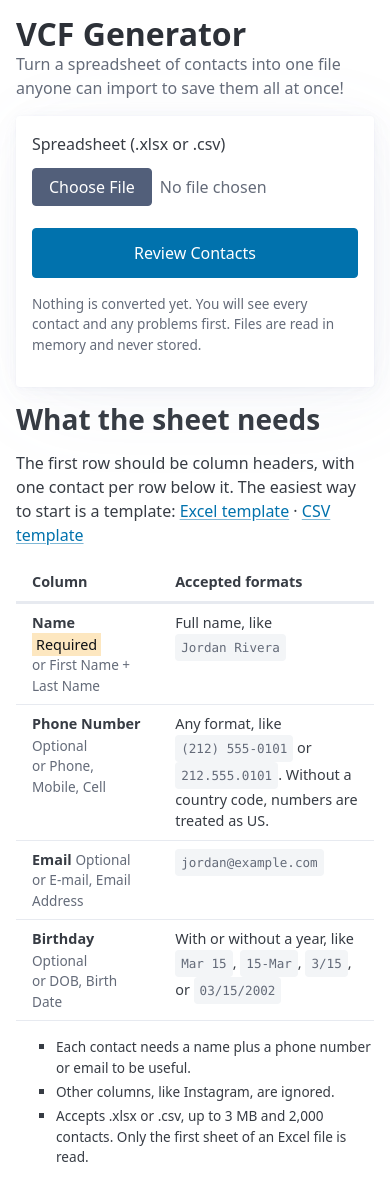
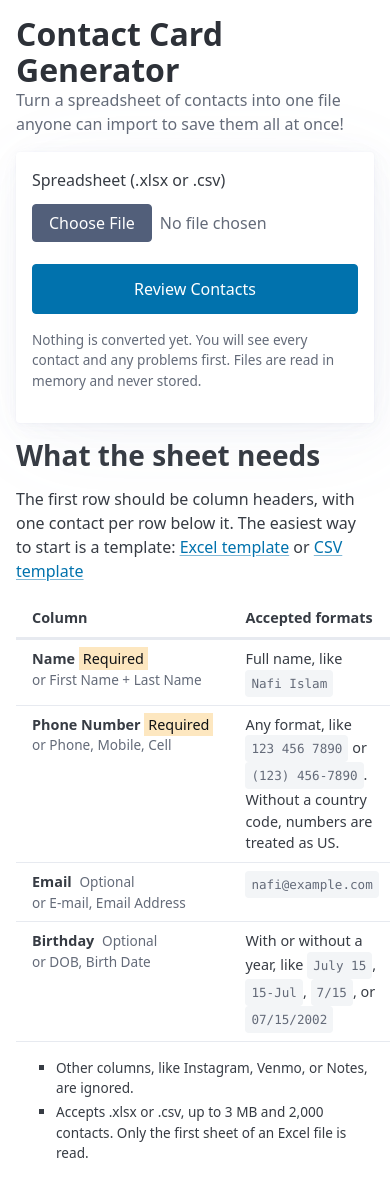
Before and after one commit to nafi-islam/vcf-generator, a Flask app: page / in a window 390 px wide. After the commit the page ends 1158 px from the top, so only its background shows below. Run offline with Flask 3, Linux system fonts and the light colour scheme; some libraries are stand-ins or nearby versions.

Commit message:
require phone numbers and rename to contact card generator

```diff
--- a/vcfcore/models.py
+++ b/vcfcore/models.py
@@ -72,4 +72,4 @@ class Contact:
 
 
 class TableError(Exception):
-    """A problem with the whole file, such as an unreadable file or a missing Name column."""
+    """A problem with the whole file, such as an unreadable file or a missing Name or Phone Number column."""
--- a/vcfcore/validate.py
+++ b/vcfcore/validate.py
@@ -79,11 +79,11 @@ def _clean_one(record: dict) -> Contact:
         contact.add(ERROR, "Name is blank.", "first")
 
     contact.phone = _clean_phone(record.get("phone"), contact)
+    if not contact.phone:
+        contact.add(ERROR, "Phone number is blank.", "phone")
+
     contact.email = _clean_email(record.get("email"), contact)
     contact.birthday, contact.birthday_text = _clean_birthday(record.get("birthday"), contact)
-
-    if contact.full_name and not contact.phone and not contact.email:
-        contact.add(WARNING, "No phone or email, so the contact will only have a name.")
     return contact
 
 
--- a/webapp/templates/base.html
+++ b/webapp/templates/base.html
@@ -4,15 +4,19 @@
   <meta charset="utf-8">
   <meta name="viewport" content="width=device-width, initial-scale=1">
   <meta name="color-scheme" content="light dark">
-  <title>{% block title %}VCF Generator{% endblock %}</title>
+  <title>{% block title %}Contact Card Generator{% endblock %}</title>
   <link rel="stylesheet" href="https://cdn.jsdelivr.net/npm/@picocss/pico@2/css/pico.min.css">
   <style>
     main { padding-top: 1.5rem; }
     .muted { color: var(--pico-muted-color); }
     .small { font-size: 0.85rem; }
+    .nowrap { white-space: nowrap; }
     table.columns { font-size: 0.9rem; }
     table.columns td { vertical-align: top; }
     table.columns td:first-child { width: 40%; }
+    /* keep a column name and its tag on one line, like "Phone Number  Required" */
+    table.columns .field { white-space: nowrap; }
+    table.columns .tag { font-size: 0.85rem; color: var(--pico-muted-color); padding: 0 0.25rem; }
 
     /* review table: every cell is an input that looks like plain text until focused */
     table.review { font-size: 0.9rem; }
--- a/webapp/templates/index.html
+++ b/webapp/templates/index.html
@@ -3,7 +3,7 @@
 
 {% block content %}
 <hgroup>
-  <h1>VCF Generator</h1>
+  <h1>Contact Card Generator</h1>
   <p>Turn a spreadsheet of contacts into one file anyone can import to save them all at once!</p>
 </hgroup>
 
@@ -35,7 +35,7 @@
     The first row should be column headers, with one contact per row below it.
     The easiest way to start is a template:
     {# url_for('static', ...) builds the url of a file in the static folder, here public/ #}
-    <a href="{{ url_for('static', filename='contacts_template.xlsx') }}">Excel template</a> ·
+    <a href="{{ url_for('static', filename='contacts_template.xlsx') }}">Excel template</a> or
     <a href="{{ url_for('static', filename='contacts_template.csv') }}">CSV template</a>
   </p>
 
@@ -46,38 +46,37 @@
     <tbody>
       <tr>
         <td>
-          <strong>Name</strong> <mark>Required</mark>
+          <span class="field"><strong>Name</strong> <mark>Required</mark></span>
           <div class="small muted">or First Name + Last Name</div>
         </td>
-        <td>Full name, like <code>Jordan Rivera</code></td>
+        <td>Full name, like <code>Nafi Islam</code></td>
       </tr>
       <tr>
         <td>
-          <strong>Phone Number</strong> <span class="small muted">Optional</span>
+          <span class="field"><strong>Phone Number</strong> <mark>Required</mark></span>
           <div class="small muted">or Phone, Mobile, Cell</div>
         </td>
-        <td>Any format, like <code>(212) 555-0101</code> or <code>212.555.0101</code>. Without a country code, numbers are treated as US.</td>
+        <td>Any format, like <code>123 456 7890</code> or <code>(123) 456-7890</code>. Without a country code, numbers are treated as US.</td>
       </tr>
       <tr>
         <td>
-          <strong>Email</strong> <span class="small muted">Optional</span>
+          <span class="field"><strong>Email</strong> <span class="tag">Optional</span></span>
           <div class="small muted">or E-mail, Email Address</div>
         </td>
-        <td><code>jordan@example.com</code></td>
+        <td><code>nafi@example.com</code></td>
       </tr>
       <tr>
         <td>
-          <strong>Birthday</strong> <span class="small muted">Optional</span>
+          <span class="field"><strong>Birthday</strong> <span class="tag">Optional</span></span>
           <div class="small muted">or DOB, Birth Date</div>
         </td>
-        <td>With or without a year, like <code>Mar 15</code>, <code>15-Mar</code>, <code>3/15</code>, or <code>03/15/2002</code></td>
+        <td>With or without a year, like <span class="nowrap"><code>July 15</code>,</span> <span class="nowrap"><code>15-Jul</code>,</span> <span class="nowrap"><code>7/15</code>,</span> or <code>07/15/2002</code></td>
       </tr>
     </tbody>
   </table>
 
   <ul class="small">
-    <li>Each contact needs a name plus a phone number or email to be useful.</li>
-    <li>Other columns, like Instagram, are ignored.</li>
+    <li>Other columns, like Instagram, Venmo, or Notes, are ignored.</li>
     {# max_upload_mb and max_rows come from the context processor in create_app #}
     <li>Accepts .xlsx or .csv, up to {{ max_upload_mb }} MB and {{ "{:,}".format(max_rows) }} contacts. Only the first sheet of an Excel file is read.</li>
   </ul>
--- a/webapp/templates/review.html
+++ b/webapp/templates/review.html
@@ -1,6 +1,6 @@
 {% extends "base.html" %}
 
-{% block title %}Review Contacts - VCF Generator{% endblock %}
+{% block title %}Review Contacts - Contact Card Generator{% endblock %}
 {% block container %}container-fluid{% endblock %}
 
 {% block content %}
```
Also changed, not shown: tests/test_core.py (+11 -6 lines), vcfcore/columns.py (+12 -7 lines), README.md.
